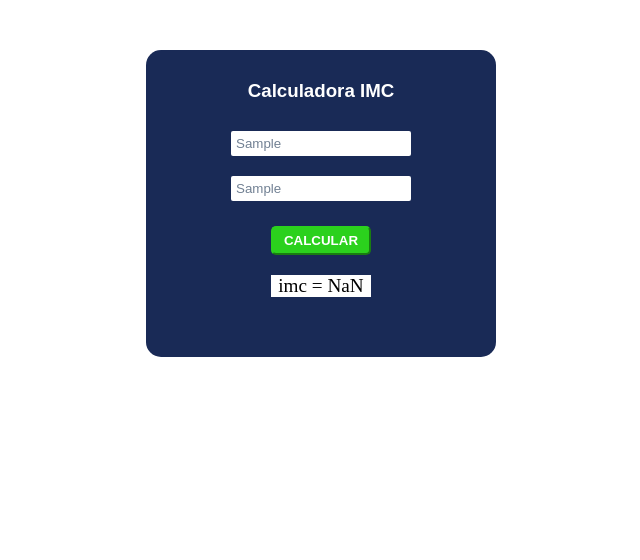
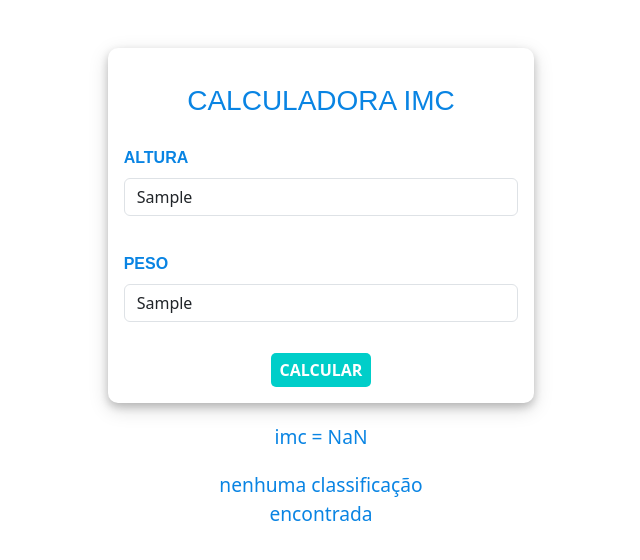
Before and after one commit to cristianrs-dev/firebase_imc_app, a website: page imc.html in a window 1280 px wide. Both pictures are taken after typing "Sample", "Sample" into the empty fields and a click on the button "CALCULAR". Shown: the whole page, without its empty margins (319-959 px from the left). Drawn offline with nearby package versions, Linux system fonts and the light colour scheme.

Commit message:
7º ajustes no formulario da calculdora para bootstrap

```diff
--- a/css/styleImc.css
+++ b/css/styleImc.css
@@ -15,34 +15,29 @@
 }
 .titulo{
     margin-top: 20px;
-    color: white;
+    color: #0984e3;
+    text-transform: uppercase;
     text-align: center;
     font-weight: bold;
     font-family: sans-serif;
+    font-size: 1rem;
 }
-.form{
-    margin: auto;
-    margin-top: 15px;
-    padding-bottom: 30px;
+#sombra{
     border: none;
-    max-width: 200px;
-    display: flex;
-    flex-direction: column;
-    justify-content: center;
     border-radius: 10px;
+    box-shadow: 0 4px 8px rgba(0, 0, 0, 0.2),
+                0 6px 20px rgba(0, 0, 0, 0.15);
 }
-.form input{
-    color: #718093;
-    padding: 5px;
-    border-radius: 2px;
-    border: none;
-    margin: 10px;
+#sombra:hover{
+    box-shadow: 0 8px 16px rgba(0, 0, 0, 0.3),
+    0 12px 30px rgba(0, 0, 0, 0.25);
 }
+
 #botao{
     padding-top: 30px;
     color: white;
-    background-color: #2bd11d;
-    border-color:#2bd11d;
+    background-color: #00cec9;
+    border:none;
     padding: 5px;
     margin:auto;
     margin-top: 15px;
@@ -51,31 +46,15 @@
     text-transform: uppercase;
     font-weight: bold;
 }
-#display{
-    color: black;
-    background-color:white;
-    width: 100px;
+#botao:hover{
+    background-color:#0984e3;
+}
+#resultado,#indicador{
+    color:#0984e3;
+    max-width: 300px;
     box-sizing: border-box;
     margin: auto;
     margin-top: 20px;
     text-align: center;
     font-size: larger;
 }
-#emoji{
-    margin: auto;
-    margin-top: 15px;
-    width: 100px;
-    height: 100px;
-    box-sizing: border-box;
-    background-color: wheat;
-    border-radius: 50px;
-}
-#indicador{
-    color: black;
-    background-color:white;
-    width: 190px;
-    box-sizing: border-box;
-    margin: auto;
-    margin-top: 20px;
-    text-align: center;
-}
--- a/imc.html
+++ b/imc.html
@@ -5,35 +5,33 @@
     <meta http-equiv="X-UA-Compatible" content="IE=edge">
     <meta name="viewport" content="width=device-width, initial-scale=1.0">
     <title>Calculadora IMC</title>
+    <link rel="stylesheet" href="https://cdn.jsdelivr.net/npm/bootstrap@5.3.3/dist/css/bootstrap.min.css">
     <link rel="stylesheet" href="css/styleImc.css">
 </head>
 <body>
-    <div class="tela">
+
+    <form id="sombra" class="container card d-flex justify-content-center mt-5 p-3 col-lg-4 col-md-4 col-sm-4">
 
         <div class="titulo">
             <h3>Calculadora IMC</h3>
         </div>
 
-        <div class="form">
-
-            <input id="altura" type="text" placeholder="altura: 0.00 ">
-
-            <input id="peso" type="text" placeholder="peso">
-
-            <button onclick="calcular()" id="botao">Calcular</button>
-
-            <div id="display">
-            </div>
-
-            <div id="indicador"></div>
-
+        <div class="mb-3">
+          <label for="exampleInputEmail1" class="form-label titulo">altura</label>
+          <input id="altura" type="text" placeholder="0.00 " class="form-control">
         </div>
 
-    </div>
+        <div class="mb-3">
+          <label for="exampleInputPassword1" class="form-label titulo">peso</label>
+          <input id="peso" type="text" placeholder="0.00" class="form-control">
+        </div>
 
-<br>
-<br>
-<br>
+        <button type="button" class="btn btn-primary" onclick="calcular()" id="botao" >Calcular</button>
+      </form>
+
+      <div id="resultado"></div>
+     <div id="indicador"></div>
+
     <script src="js/calculo-imc.js"></script>
 </body>
 </html>
--- a/js/calculo-imc.js
+++ b/js/calculo-imc.js
@@ -1,29 +1,25 @@
 
 function calcular(){
     //declaração de variaveis
-    var display   =  document.getElementById("display")
-    var indicador =  document.getElementById("indicador")
-    var h         =  document.getElementById("altura")
-    var p         =  document.getElementById("peso")
-
+    const resultado   =  document.getElementById("resultado")
+    const indicador =  document.getElementById("indicador")
+    const altura  =  parseFloat(document.getElementById("altura").value)
+    const peso    =  parseFloat(document.getElementById("peso").value)
+    console.log(altura)
    //validarCampo(h,p)
-   if(h.value === ''){
+   if(altura.value === ''){
 
         alert("campo altura vazio")
 
-    }else if(p.value === ''){
+    }else if(peso.value === ''){
 
         alert("campo peso vazio")
 
-    }else if(h.value === '' || p.value === '' ){
+    }else if(altura.value === '' || peso.value === '' ){
 
         alert("campos vazios")
 
     }else{
-
-        //conventendo texto para numero
-        var altura    =  parseFloat(h.value)
-        var peso      =  parseFloat(p.value)
 
         //calculo imc
         var imc=peso/(altura*altura)
@@ -61,25 +57,25 @@ function calcular(){
         }else if(obesidade1){
 
 
-            indicador.innerHTML="Seu imc indica obesidade 1"
+            indicador.innerHTML="Seu imc indica obesidade I"
 
         }else if(obesidade2){
 
 
-            indicador.innerHTML="Seu imc indica obesidade 2"
+            indicador.innerHTML="Seu imc indica obesidade II"
 
         }else if(obesidade3){
 
 
-            indicador.innerHTML="Seu imc indica obesidade 3"
+            indicador.innerHTML="Seu imc indica obesidade III"
 
         }else{
 
-            console.log("nenhuma metrica")
+            indicador.innerHTML="nenhuma classificação encontrada"
 
         }
 
-        display.innerHTML=`imc = ${imc.toFixed(2)}`
+        resultado.innerHTML=`imc = ${imc.toFixed(2)}`
     }
 
 }
```
